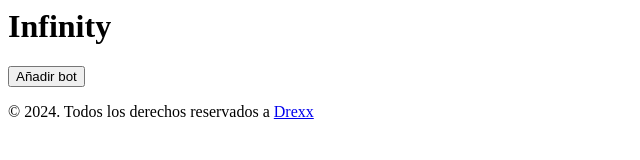
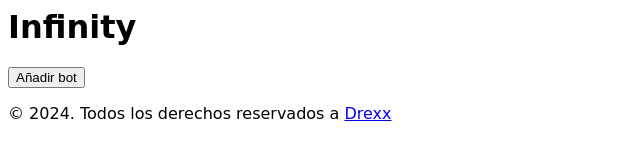
Before and after one commit to EBMEBM/Star-InfinityBots, a plain HTML site: page infinity.html in a window 1280 px wide. Shown: the whole page, without its empty margins (0-640 px from the left). Drawn offline with Linux system fonts and the light colour scheme.

Commit message:
Update infinity.html

```diff
--- a/infinity.html
+++ b/infinity.html
@@ -9,5 +9,10 @@
     <footer>
       <p>&copy; 2024. Todos los derechos reservados a <a href="https://github.com/drexxdv">Drexx</a></p>
     </footer>
+    <style>
+      html {
+        font-family: cursive;
+      }
+    </style>
   </body>
 </html>
```
